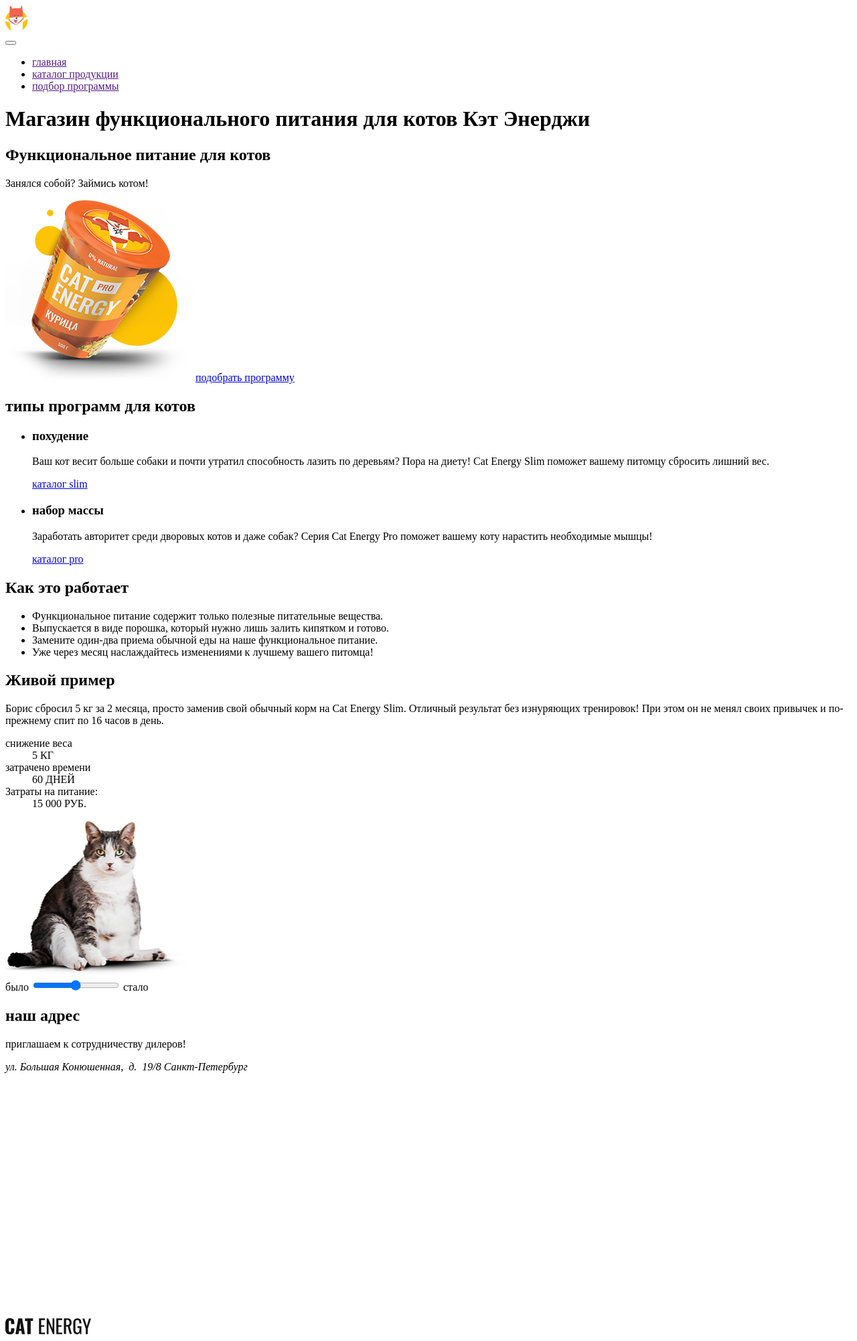
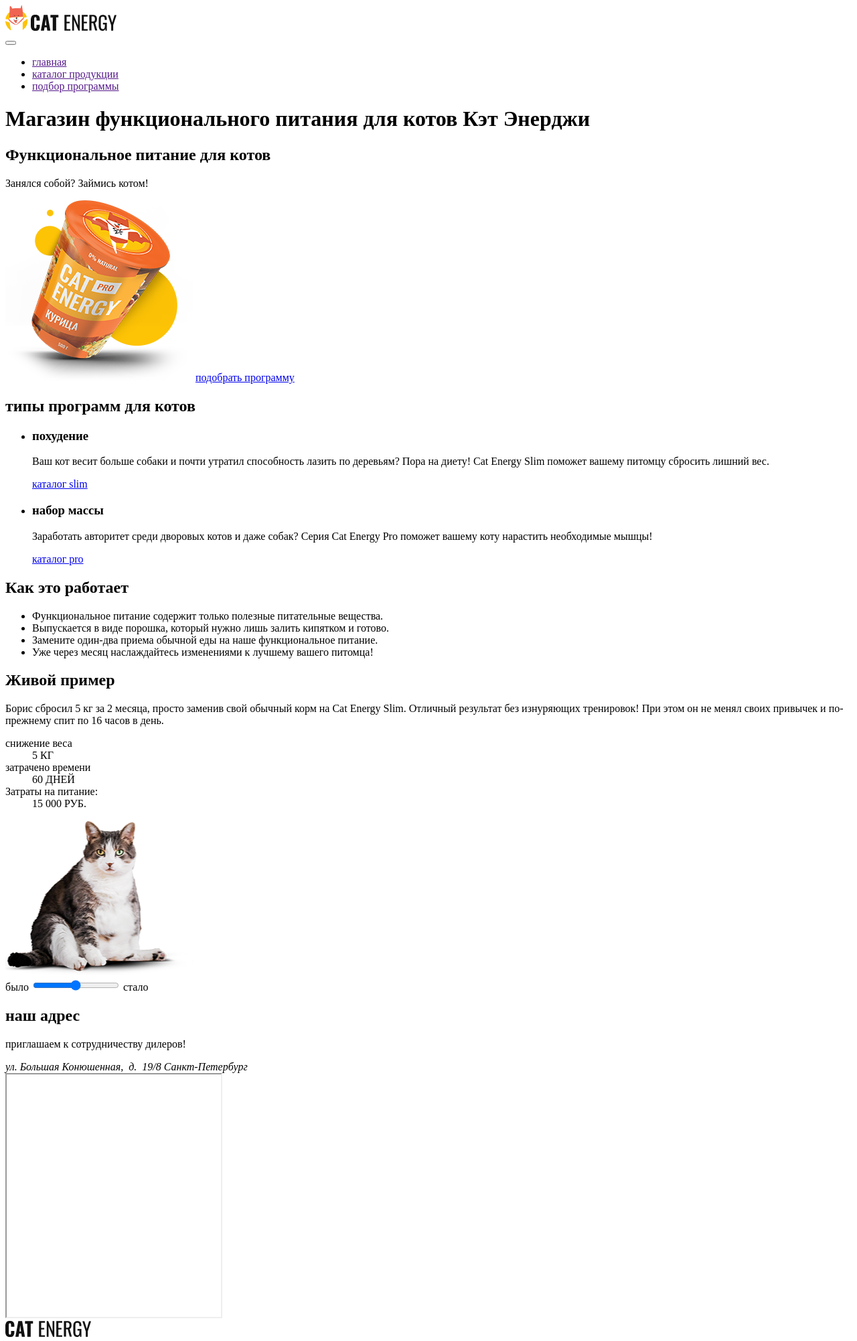
Before and after one commit to htmlacademy-adaptive/1908695-cat-energy-25, a website: page source/index.html in a window 1280 px wide. Shown: the top 2002 px of the page at 67% size. Drawn offline with Linux system fonts and the light colour scheme.

Commit message:
index marking html-validator success

```diff
--- a/source/index.html
+++ b/source/index.html
@@ -3,7 +3,7 @@
 <head>
   <meta charset="UTF-8">
   <meta name="viewport"
-        content="width=device-width, user-scalable=no, initial-scale=1.0, maximum-scale=1.0, minimum-scale=1.0">
+        content="width=device-width">
   <meta http-equiv="X-UA-Compatible" content="ie=edge">
   <title>HTML Academy: Кэт энерджи</title>
 </head>
@@ -12,6 +12,8 @@
   <div class="container">
     <a class="main-header__logo">
     <img class="main-header__logo-img" src="/source/img/content-images/header-logo-mobile.svg" height="38" width="34" alt="Вы на главной странице Кэт Энерджи"></a>
+    <a class="main-header__logo logo-letters">
+      <img class="logo-letters__img" src="/source/img/content-images/logo-letters.svg" alt="Вы на главной странице Кэт Энерджи"></a>
     <nav class="main-navigation">
       <button class="main-navigation__toggle" type="button" aria-label="открыть меню">
         <span class="main-navigation__toggle-img"></span>
@@ -103,11 +105,11 @@
       </div>
     </section>
     <div class="main-footer__map map map--fullsize">
-      <iframe class="map__iframe" src="https://yandex.ru/map-widget/v1/?um=constructor%3A6cb0badf31482bce998f15db32dc193cc5cacd92af1c434716fc901f27758a92&amp;source=constructor" width="100%" height="362" frameborder="0"></iframe>
+      <iframe class="map__iframe" src="https://yandex.ru/map-widget/v1/?um=constructor%3A6cb0badf31482bce998f15db32dc193cc5cacd92af1c434716fc901f27758a92&amp;source=constructor"  height="362" width="320"></iframe>
     </div>
     <div class="container">
-      <a class="main-footer__logo" href="index.html">
-        <img class="main-footer__logo-img" src="/source/img/content-images/footer-logo.svg" alt="К началу главной страницы Кэт Энерджи"></a>
+      <a class="main-footer__logo logo-letters" href="index.html">
+        <img class="logo-letters__img" src="/source/img/content-images/logo-letters.svg" alt="К началу главной страницы Кэт Энерджи"></a>
         <ul class="main-footer__social social">
           <li class="social__item">
             <a class="social__link social__link--vkontakte" href="https://vk.com/htmlacademy" target="_blank">
```
Also changed, not shown: source/img/content-images/logo-letters.svg (renamed from source/img/content-images/footer-logo.svg).
